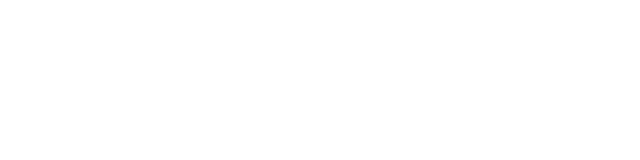
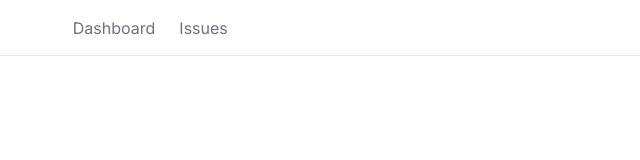
Before and after one commit to UnicornDad8/issue-tracker, a Next.js app: page / in a window 1280 px wide. Shown: the top 160 px of the page, without its empty margins (0-640 px from the left). Built offline with nearby package versions, Linux system fonts and the light colour scheme.

Commit message:
Building the navbar component and put it on top of layout

```diff
--- /dev/null
+++ b/app/Navbar.tsx
@@ -0,0 +1,32 @@
+import React from "react";
+import Link from "next/link";
+import { BsFillBugFill } from "react-icons/bs";
+
+const Navbar = () => {
+  const links = [
+    { label: "Dashboard", href: "/" },
+    { label: "Issues", href: "/issues" },
+  ];
+
+  return (
+    <nav className="flex space-x-6 border-b mb-5 px-5 h-14 items-center">
+      <Link href="/">
+        <BsFillBugFill size={"1.8rem"} />
+      </Link>
+      <ul className="flex space-x-6">
+        {links.map((link) => (
+          <li key={link.href}>
+            <Link
+              className="text-zinc-500 hover:text-zinc-800 transition-colors"
+              href={link.href}
+            >
+              {link.label}
+            </Link>
+          </li>
+        ))}
+      </ul>
+    </nav>
+  );
+};
+
+export default Navbar;
--- a/app/layout.tsx
+++ b/app/layout.tsx
@@ -1,22 +1,26 @@
-import type { Metadata } from 'next'
-import { Inter } from 'next/font/google'
-import './globals.css'
+import type { Metadata } from "next";
+import { Inter } from "next/font/google";
+import Navbar from "./Navbar";
+import "./globals.css";
 
-const inter = Inter({ subsets: ['latin'] })
+const inter = Inter({ subsets: ["latin"] });
 
 export const metadata: Metadata = {
-  title: 'Create Next App',
-  description: 'Generated by create next app',
-}
+  title: "Create Next App",
+  description: "Generated by create next app",
+};
 
 export default function RootLayout({
   children,
 }: {
-  children: React.ReactNode
+  children: React.ReactNode;
 }) {
   return (
     <html lang="en">
-      <body className={inter.className}>{children}</body>
+      <body className={inter.className}>
+        <Navbar />
+        <main>{children}</main>
+      </body>
     </html>
-  )
+  );
 }
```
Also changed, not shown: package.json (+5 -4 lines), 1 other file (tests, documents, lock files or other folders).
